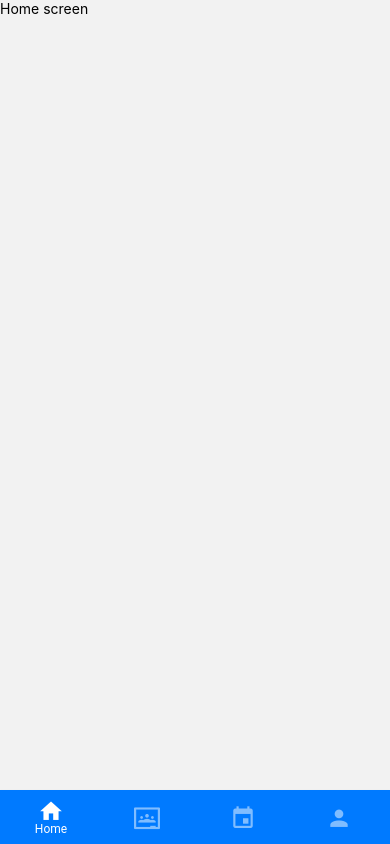
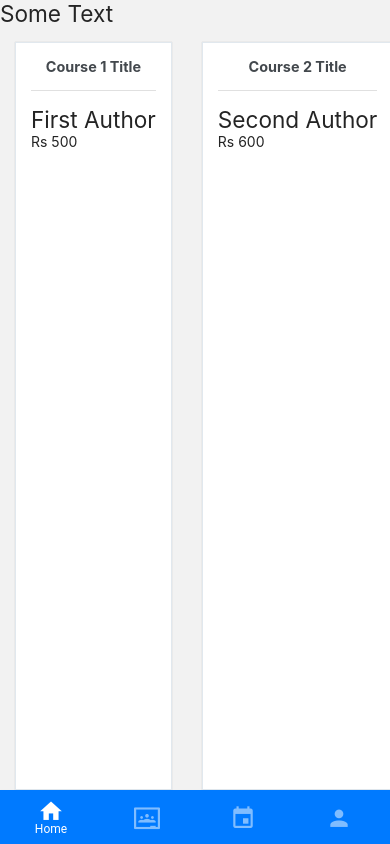
Before and after one commit to SmartDroidies/skill-arena, a React Native app: screen /Home in a window 390 px wide. Built offline with nearby package versions, Linux system fonts and the light colour scheme; grey boxes are pictures that could not be loaded.

Commit message:
Course cards

```diff
--- a/package.json
+++ b/package.json
@@ -15,6 +15,8 @@
   "dependencies": {
     "@react-navigation/material-bottom-tabs": "^6.2.2",
     "@react-navigation/native": "^6.0.11",
+    "@rneui/base": "^4.0.0-rc.6",
+    "@rneui/themed": "^4.0.0-rc.6",
     "babel-eslint": "^10.1.0",
     "expo": "~45.0.0",
     "expo-status-bar": "~1.3.0",
--- a/src/features/home/screens/Home.js
+++ b/src/features/home/screens/Home.js
@@ -1,8 +1,73 @@
 import React from "react";
-import { Text } from "react-native";
+import { StyleSheet, Image, FlatList } from "react-native";
+import { Text, Card } from "@rneui/themed";
+
+const courses = [
+  {
+    id: 1,
+    title: "Course 1 Title",
+    author: "First Author",
+    price: "Rs 500",
+    image: "https://uifaces.co/our-content/donated/1H_7AxP0.jpg",
+  },
+  {
+    id: 2,
+    title: "Course 2 Title",
+    author: "Second Author",
+    price: "Rs 600",
+    image: "https://uifaces.co/our-content/donated/1H_7AxP0.jpg",
+  },
+  {
+    id: 3,
+    title: "Course 3 Title",
+    author: "Third Author",
+    price: "Rs 750",
+    image: "https://uifaces.co/our-content/donated/1H_7AxP0.jpg",
+  },
+  {
+    id: 4,
+    title: "Course 4 Title",
+    author: "Final Author",
+    price: "Rs 1000",
+    image: "https://uifaces.co/our-content/donated/1H_7AxP0.jpg",
+  },
+];
+
+const Course = ({ course }) => (
+  <Card>
+    <Card.Title>{course.title}</Card.Title>
+    <Card.Divider />
+    <Image
+      style={styles.image}
+      resizeMode="cover"
+      source={{
+        uri: "https://reactnative.dev/img/tiny_logo.png",
+      }}
+    />
+    <Text style={styles.fonts} h4>
+      {course.author}
+    </Text>
+    <Text style={styles.fonts}>{course.price}</Text>
+  </Card>
+);
 
 const Home = () => {
-  return <Text>Home screen</Text>;
+  const renderCourseCard = ({ item }) => <Course course={item} />;
+
+  return (
+    <>
+      <Text h4>Some Text</Text>
+      <FlatList
+        horizontal={true}
+        data={courses}
+        renderItem={renderCourseCard}
+        keyExtractor={(item) => item.id}
+      />
+    </>
+  );
 };
 
+const styles = StyleSheet.create({
+});
+
 export default Home;
```
Also changed, not shown: 1 other file (tests, documents, lock files or other folders).
